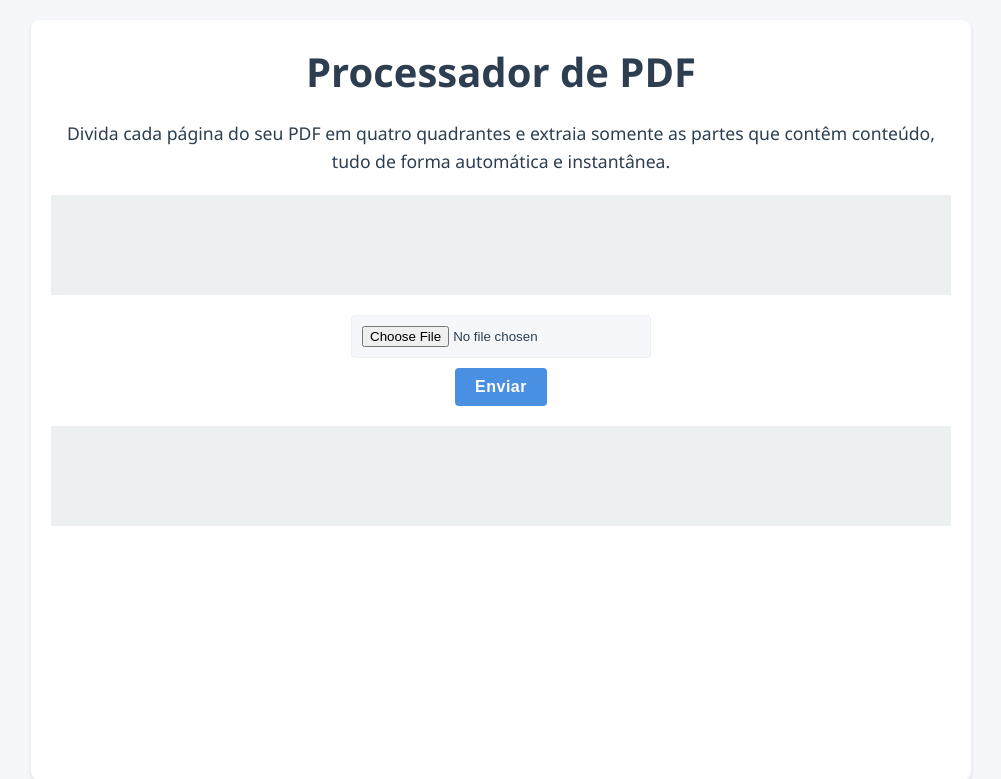
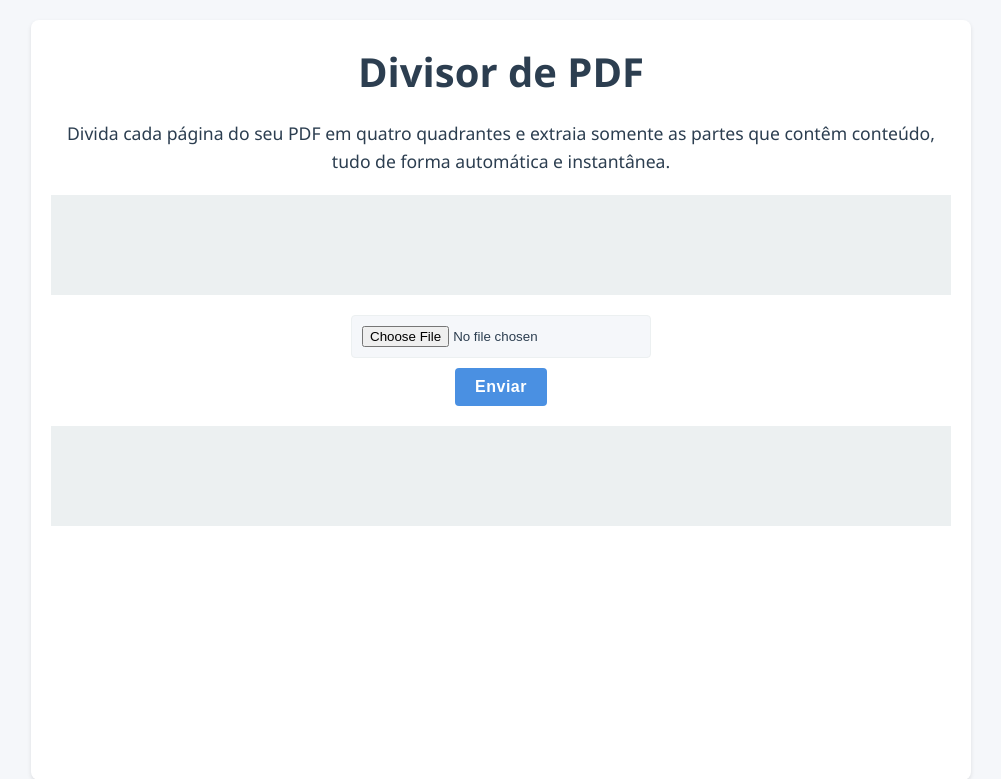
Before and after one commit to xFireHide/converter, a Flask app: page / in a window 1280 px wide. Shown: the top 779 px of the page, without its empty margins (129-1130 px from the left). Run offline with Flask 3, Linux system fonts and the light colour scheme.

Commit message:
Update index.html

```diff
--- a/templates/index.html
+++ b/templates/index.html
@@ -3,7 +3,7 @@
   <head>
     <meta charset="UTF-8" />
     <meta name="viewport" content="width=device-width, initial-scale=1.0" />
-    <title>Processador de PDF</title>
+    <title>Divisor de PDF</title>
     <link
       rel="stylesheet"
       href="{{ url_for('static', filename='style.css') }}"
@@ -12,7 +12,7 @@
   <body>
     <div class="container">
       <main class="main-content">
-        <h1 id="page-title">Processador de PDF</h1>
+        <h1 id="page-title">Divisor de PDF</h1>
 
         <!-- Descrição da ferramenta -->
         <p class="description">
```
